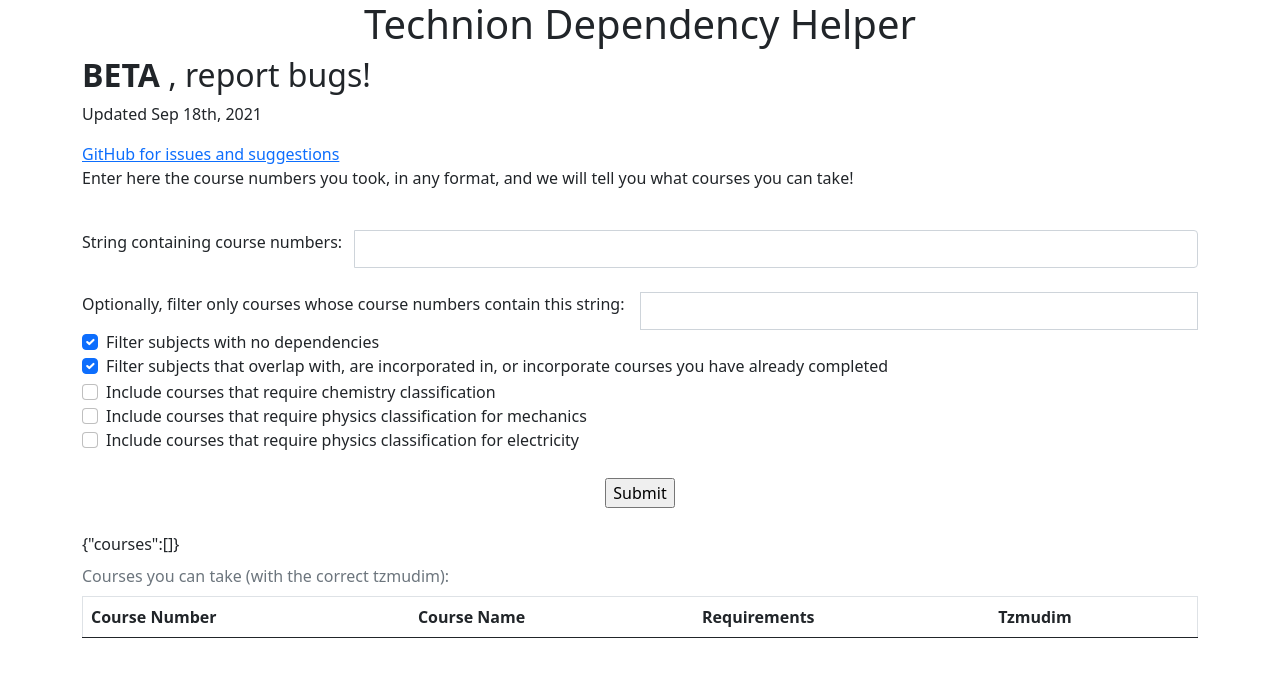
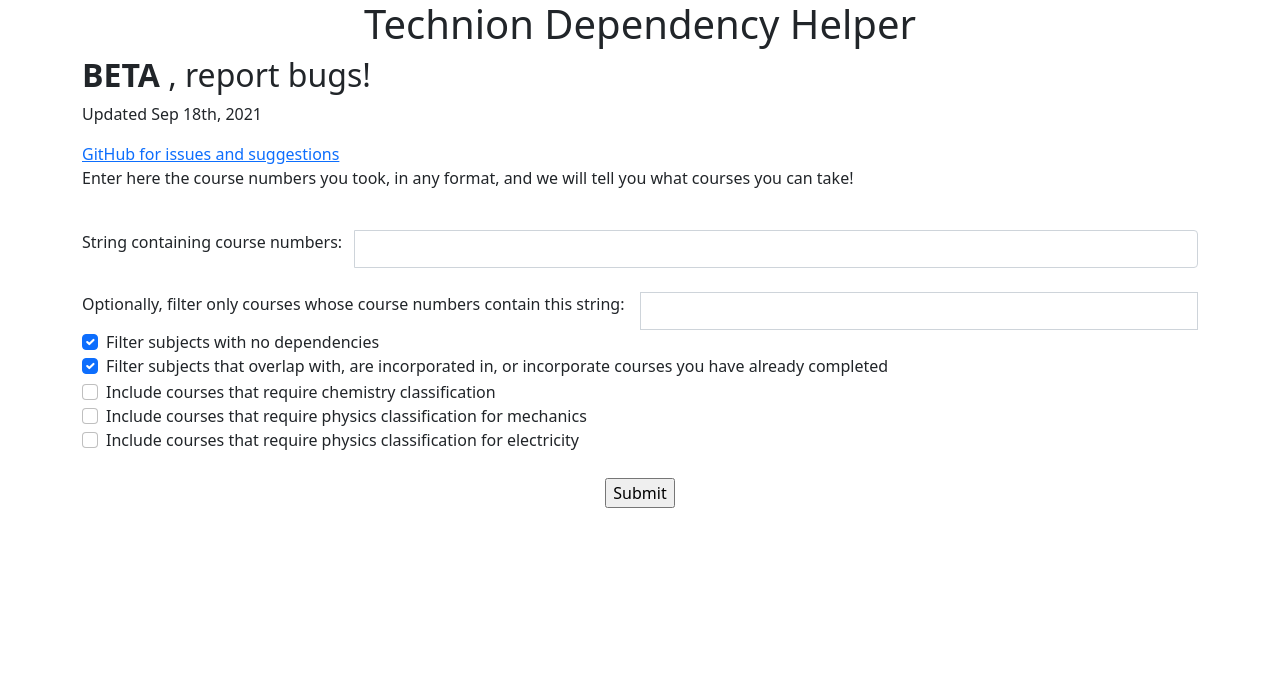
Before and after one commit to Eladkay/TechnionDependenciesHelper, a PHP site: page / in a window 1280 px wide. Shown: the top 677 px of the page. Run offline with PHP 8.4, Linux system fonts and the light colour scheme; data that the repository does not hold is empty.

Commit message:
the other way around

```diff
--- a/index.php
+++ b/index.php
@@ -88,7 +88,7 @@
     </form>
     <br>
     <?php
-    if(isset($_POST['courses'])) return;
+    if(!isset($_POST['courses'])) return;
     echo "<table class='table table-hover caption-top'>";
 
     echo "<caption>Courses you can take (with the correct tzmudim):</caption>";
```
